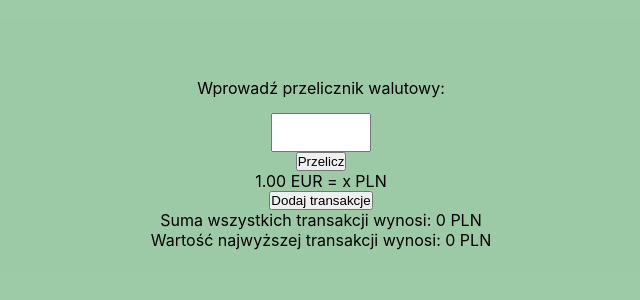
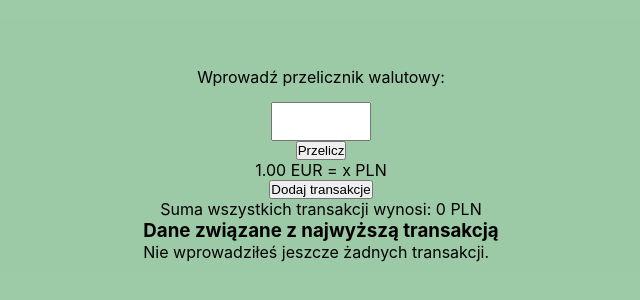
Before and after one commit to dawidpolednik/currency-converter, a React (Create React App) app: page / in a window 1280 px wide. Shown: the part 236-536 px from the top of the page, without its empty margins (319-959 px from the left). Built offline with nearby package versions, Linux system fonts and the light colour scheme; the HTML template or start-up script is replaced by a standard one.

Commit message:
max value feature works

```diff
--- a/src/App.js
+++ b/src/App.js
@@ -45,10 +45,9 @@ class App extends Component {
     const {
       transactions,
       sumOfTransactions,
-      maxValueOfTransactions
+      maxTransactionObject
     } = this.props;
-    console.log("transactions :", transactions);
-    console.log("sumOfTransactions :", sumOfTransactions);
+    console.log("maxTransactionObject :", maxTransactionObject);
     return (
       <div className={styles.container}>
         <ChangeConverter />
@@ -57,7 +56,8 @@ class App extends Component {
 
         <TransactionsList />
         <TransactionsSumInfo sumOfTransactions={sumOfTransactions} />
-        <TransactionMaxInfo maxValueOfTransactions={maxValueOfTransactions} />
+
+        <TransactionMaxInfo maxTransactionObject={maxTransactionObject} />
 
         <NewTransactionDialog
           open={openDialog}
@@ -83,7 +83,7 @@ const mapStateToProps = state => ({
   transactions: state.transactions,
   rate: state.rate,
   sumOfTransactions: state.sumOfTransactions,
-  maxValueOfTransactions: state.maxValueOfTransactions
+  maxTransactionObject: state.maxTransactionObject
 });
 export default connect(
   mapStateToProps,
--- a/src/Components/TransactionMaxInfo/TransactionMaxInfo.jsx
+++ b/src/Components/TransactionMaxInfo/TransactionMaxInfo.jsx
@@ -1,18 +1,26 @@
 import React from "react";
 
-const TransactionMaxInfo = ({ maxValueOfTransactions }) => {
-  //   console.log("sumOfTransactions :", sumOfTransactions);
+const TransactionMaxInfo = ({ maxTransactionObject }) => {
   return (
+    // <div key={name}>
+    //   <h3>Informacje dotyczące najwyższej transakcji</h3>
+    //   <p>Nazwa: {maxTransactionObject.name}</p>
+    //   <p>Kwota w PLN {maxTransactionObject.amount}</p>
+    //   <p>Kwota w EUR {maxTransactionObject.conversionAmount}</p>
+    // </div>
+
     <div>
+      <h3>Dane związane z najwyższą transakcją</h3>
       <p>
-        Wartość najwyższej transakcji wynosi:
-        <span>
-          {!maxValueOfTransactions ||
-          maxValueOfTransactions == Number.NEGATIVE_INFINITY
-            ? ` 0 `
-            : ` ${maxValueOfTransactions} `}
-          PLN
-        </span>
+        {!maxTransactionObject
+          ? ` Nie wprowadziłeś jeszcze żadnych transakcji. `
+          : `Nazwa transkacji: ${
+              maxTransactionObject.name
+            } Kwota do transakcji: ${parseInt(
+              maxTransactionObject.amount
+            ).toFixed(2)} EUR Wartość transakcji: ${
+              maxTransactionObject.conversionAmount
+            } PLN `}
       </p>
     </div>
   );
--- a/src/reducers/reducer.js
+++ b/src/reducers/reducer.js
@@ -17,7 +17,7 @@ const reducer = (
       conversionAmount: 0
     },
     sumOfTransactions: 0,
-    maxValueOfTransactions: ""
+    maxTransactionObject: {}
   },
   action
 ) => {
@@ -66,18 +66,22 @@ const reducer = (
               state.transactions[0].conversionAmount
       };
     case GET_MAX_TRANSACTION:
+      const findObjectMaxValue = () => {
+        return state.transactions && state.transactions.length > 1
+          ? state.transactions.reduce((prevTransaction, currentTransaction) =>
+              parseInt(prevTransaction.conversionAmount) >
+              parseInt(currentTransaction.conversionAmount)
+                ? prevTransaction
+                : currentTransaction
+            )
+          : state.transactions &&
+              state.transactions.length === 1 &&
+              state.transactions[0];
+      };
+
       return {
         ...state,
-        maxValueOfTransactions:
-          state.transactions &&
-          Math.max
-            .apply(
-              Math,
-              state.transactions.map(
-                transaction => transaction.conversionAmount
-              )
-            )
-            .toFixed(2)
+        maxTransactionObject: findObjectMaxValue()
       };
     default:
       return state;
```
